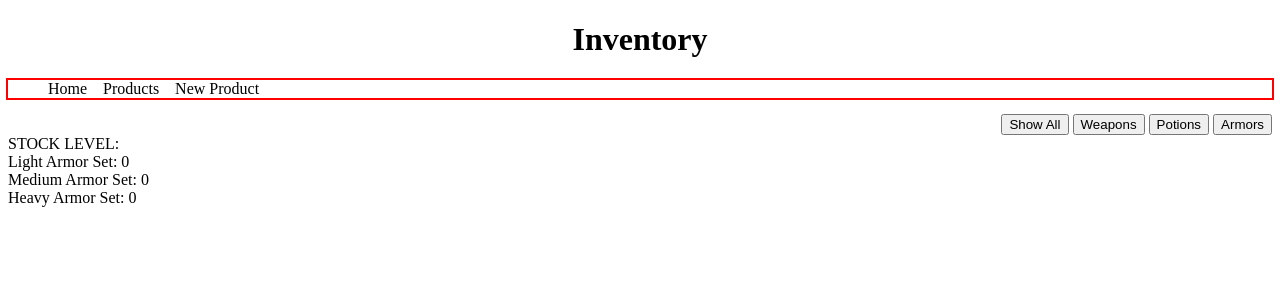
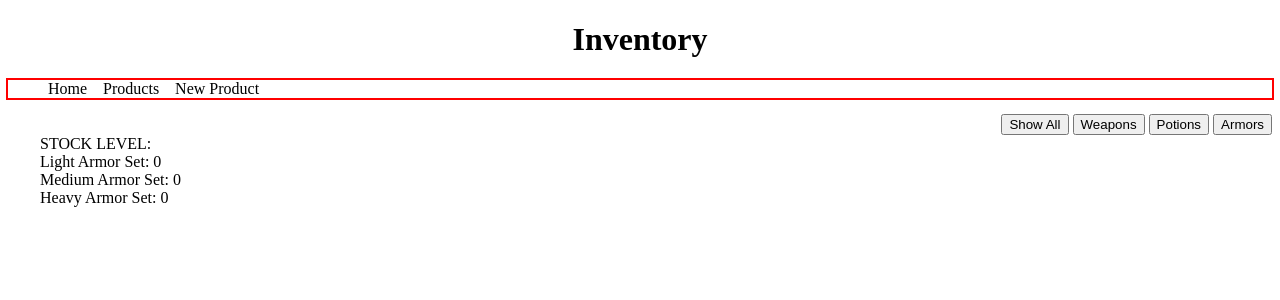
Before and after one commit to alcooke13/fantasy_store_project, a Flask app: page /products/armors in a window 1280 px wide. Shown: the top 300 px of the page. Run offline with Flask 2, Linux system fonts and the light colour scheme; data that the repository does not hold is empty; some libraries are stand-ins or nearby versions.

Commit message:
stock level now follows on the left as you scroll through page

```diff
--- a/static/style.css
+++ b/static/style.css
@@ -28,6 +28,10 @@ h2 {
     margin: 1rem;
     flex-direction: column;
     text-align: center;
+    margin-left: 25rem;
+    margin-right: 25rem;
+    margin-top: 2rem;
+    margin-bottom: 2rem;
 
 }
 
@@ -61,3 +65,9 @@ h2 {
     display: flex;
     justify-content: center;
 }
+
+.stock-level {
+    text-align: left;
+    position: fixed;
+    margin-left: 2rem;
+}
--- a/templates/products/armors.html
+++ b/templates/products/armors.html
@@ -2,7 +2,7 @@
 
 {% block content %}
 
-<div>STOCK LEVEL: <br>
+<div class="stock-level">STOCK LEVEL: <br>
     Light Armor Set: {{ counter[0] }}<br>
     Medium Armor Set: {{ counter[1] }}<br>
     Heavy Armor Set: {{ counter[2] }}<br>
--- a/templates/products/potions.html
+++ b/templates/products/potions.html
@@ -1,7 +1,7 @@
 {% extends "base.html" %}
 
 {% block content %}
-<div>STOCK LEVEL: <br>
+<div class="stock-level">STOCK LEVEL: <br>
     Health Potions: {{ counter[0] }}<br>
     Mana Potions: {{ counter[1] }}<br>
     Strength Potions: {{ counter[2] }}<br>
--- a/templates/products/weapons.html
+++ b/templates/products/weapons.html
@@ -2,7 +2,7 @@
 
 {% block content %}
 
-<div>
+<div class="stock-level">
     STOCK LEVEL: <br>
     Swords: {{ counter[0] }}<br>
     Axes: {{ counter[1] }}<br>
```
